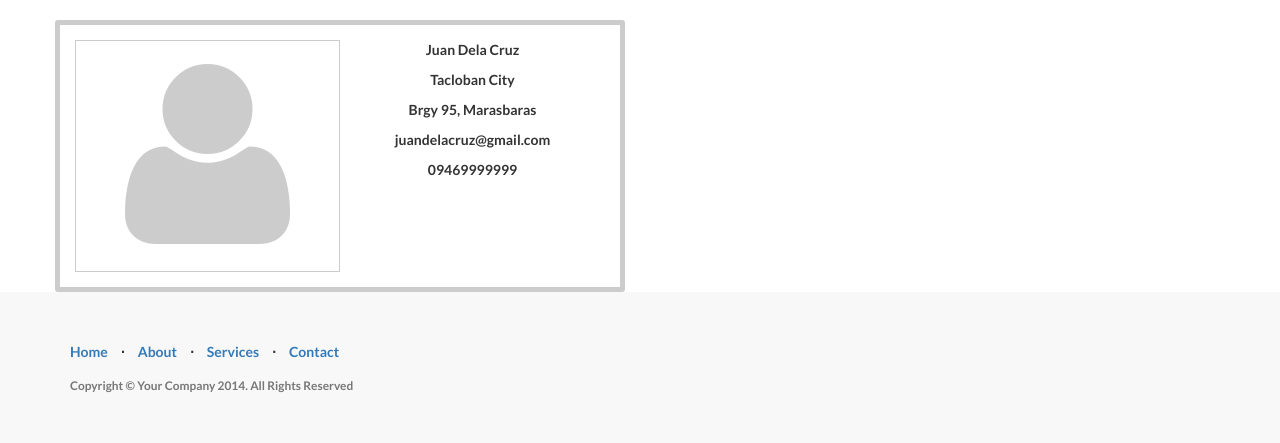
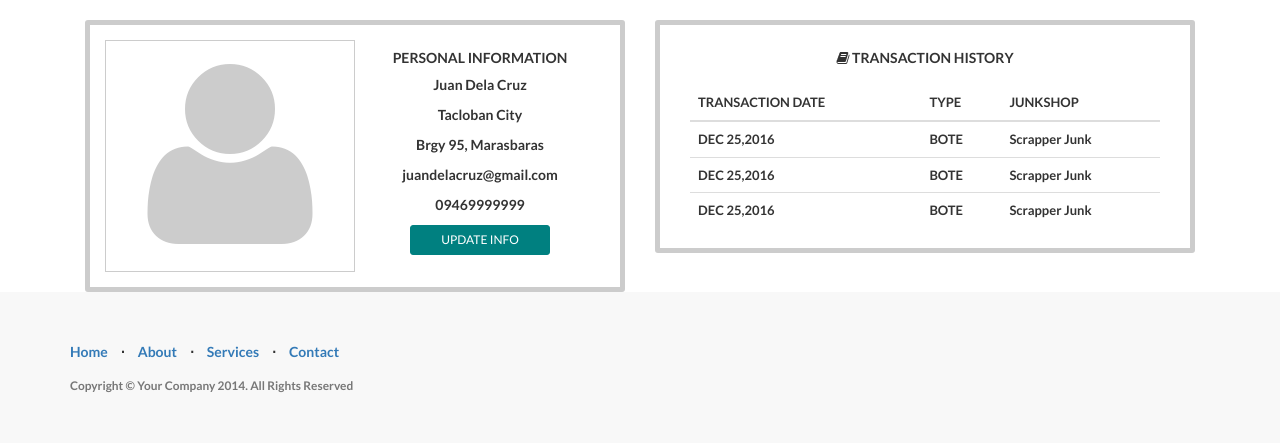
Before and after one commit to melds/scrapp, a PHP site: page /scrapp/resources/user_page.php in a window 1280 px wide. Shown: the part 52-495 px from the top of the page. Run offline with PHP 8.4, Linux system fonts and the light colour scheme.

Commit message:
added modify user page

```diff
--- a/resources/css/landing-page.css
+++ b/resources/css/landing-page.css
@@ -179,6 +179,21 @@ p.copyright {
 #avatar_info p{
     text-align: center;
 }
+#avatar_info button{
+    padding-left: 30px;
+    padding-right: 30px;
+    background-color: teal;
+    transition: background-color .4s;
+    border:1px solid teal;
+    color: white;
+}
+#avatar_info button:hover{
+    background-color: white;
+    color: teal;
+}
+#avatar_info h5{
+    font-weight: bolder;
+}
 #avatar_main_div{
     border:5px solid #ccc;
     border-radius: 3px;
@@ -195,3 +210,58 @@ p.copyright {
 #avatar_div #upload_profile:hover{
     background-color: rgba(0,0,0,.9);
 }
+#modal-update h4{
+    text-align: center;
+    padding-bottom: 5px;
+    border-bottom: 4px solid teal;
+}
+#modal-update label{
+    font-size: 12px;
+}
+#modal-update input{
+    font-size: 12px;
+}
+#modal-update #but_sub{
+    background-color: teal;
+    height:38px;
+    transition: background-color .3s;
+    border:1px solid teal;
+    color: white;
+}
+#modal-update #but_sub:hover{
+    background-color: white;
+    color: teal;
+}
+#modal-update #modal_up_div{
+    padding-bottom: 15px;
+}
+#modal-update #btn_close_span{
+    position: absolute;
+    right: -10px;
+    top: -10px;
+    padding-left: 10px;
+    padding-right: 10px;
+    padding-top: 4px;
+    padding-bottom: 7px;
+    border-radius: 50px;
+    vertical-align: middle;
+    background-color: red;
+    color: black;
+    z-index: 50;
+    transition: transform 1.5s;
+}
+#modal-update #btn_close_span:hover{
+    transform: rotate(315deg);
+}
+#history{
+    border:5px solid #ccc;
+    border-radius: 3px;
+}
+#history h5{
+    text-align: center;
+    padding-top: 15px;
+    padding-bottom: 10px;
+}
+#history table{
+    font-size: 13px;
+}
--- a/resources/user_page.php
+++ b/resources/user_page.php
@@ -64,22 +64,62 @@
         <!-- /.container -->
     </nav>
         <div class="container">
-            <div class="row col-sm-6" id="avatar_main_div">
+            <div class="col-sm-6">
+            <div class="col-sm-12" id="avatar_main_div">
                 <div id="avatar_div" class="col-sm-6" align="center">
                     <i id="usericon" class="fa fa-user" aria-hidden="true"></i>
                     <button id="upload_profile" class="btn btn-sm">upload avatar</button>
                 </div>
                 <div class="col-sm-6" id="avatar_info">
+                    <h5 align="center"><b>PERSONAL INFORMATION</b></h5>
                     <p>Juan Dela Cruz</p>
                     <p>Tacloban City</p>
                     <p>Brgy 95, Marasbaras</p>
                     <p>juandelacruz@gmail.com</p>
                     <p>09469999999</p>
+                    <div align="center">
+                        <button class="btn btn-sm btn-danger"  data-toggle="modal" href='#modal-update'>UPDATE INFO</button>
+                    </div>
                 </div>
             </div>
+            </div>
+            <div class="col-sm-6">
+                <div class="col-sm-12" id="history">
+                    <div class="col-sm-12">
+                        <h5><i class="fa fa-book" aria-hidden="true"></i> TRANSACTION HISTORY</h5>
+                        <div class="table-responsive">
+                            <table class="table">
+                                <thead>
+                                <tr>
+                                    <th>TRANSACTION DATE</th>
+                                    <th>TYPE</th>
+                                    <th>JUNKSHOP</th>
+                                </tr>
+                                </thead>
+                                <tbody>
+                                <tr>
+                                    <td>DEC 25,2016</td>
+                                    <td>BOTE</td>
+                                    <td>Scrapper Junk</td>
+                                </tr>
+                                <tr>
+                                    <td>DEC 25,2016</td>
+                                    <td>BOTE</td>
+                                    <td>Scrapper Junk</td>
+                                </tr>
+                                    <td>DEC 25,2016</td>
+                                    <td>BOTE</td>
+                                    <td>Scrapper Junk</td>
+                                </tr>
+                                </tbody>
+                            </table>
+                        </div>
+                        </div>
+                    </div>
+                </div>
         </div>
         <div class="container">
-                                        <div class="modal fade" id="modal-login">
+            <div class="modal fade" id="modal-login">
                 <div class="modal-dialog">
                     <div class="modal-content">
                         <div class="modal-body">
@@ -121,6 +161,42 @@
             </div>
         </div>
         </div>
+
+        <div class="modal fade" id="modal-update">
+          <div class="modal-dialog" role="document">
+            <div class="modal-content">
+                <button id="btn_close_span" type="button" class="close" data-dismiss="modal">
+                  <span style="color:black">+</span>
+                </button>
+              <div class="modal-body">
+              <div class="container-fluid">
+                <div class="col-sm-10 col-sm-offset-1" id="modal_up_div">
+                <h4>UPDATE USER INFO</h4>
+                <form>
+                  <div class="form-group">
+                    <label for="name">NAME</label>
+                    <input type="text" class="form-control" id="name" placeholder="Enter Name">
+                  </div>
+                  <div class="form-group">
+                    <label for="exampleInputPassword1">ADDRESS</label>
+                    <input type="text" class="form-control" id="address" placeholder="Address">
+                  </div>
+                  <div class="form-group">
+                    <label for="email">EMAIL</label>
+                    <input type="email" class="form-control" id="email" placeholder="Email">
+                  </div>
+                  <div class="form-group">
+                    <label for="exampleInputFile">PHONE</label>
+                    <input type="text" class="form-control" id="phone" placeholder="Phone">
+                  </div>
+                  <button id="but_sub" type="submit" class="btn btn-primary btn-block">Submit</button>
+                </form>
+                </div>
+                </div>
+              </div>
+            </div><!-- /.modal-content -->
+          </div><!-- /.modal-dialog -->
+        </div><!-- /.modal -->
 
     <!-- Footer -->
     <footer>
```
